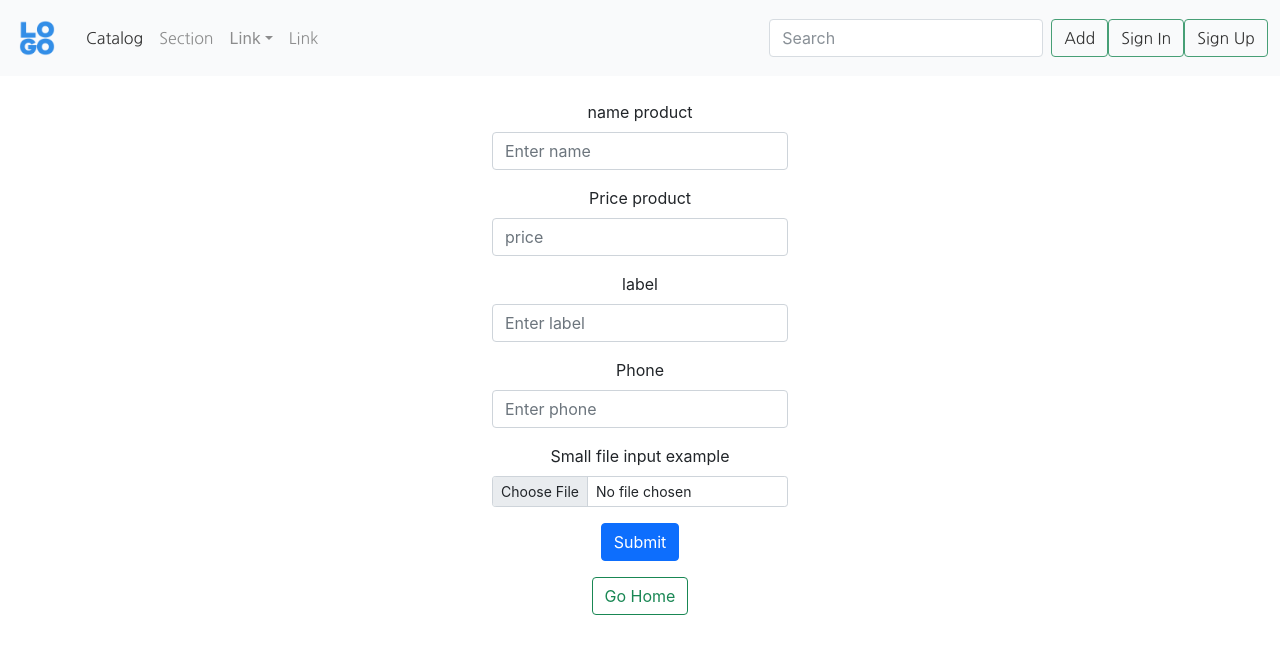
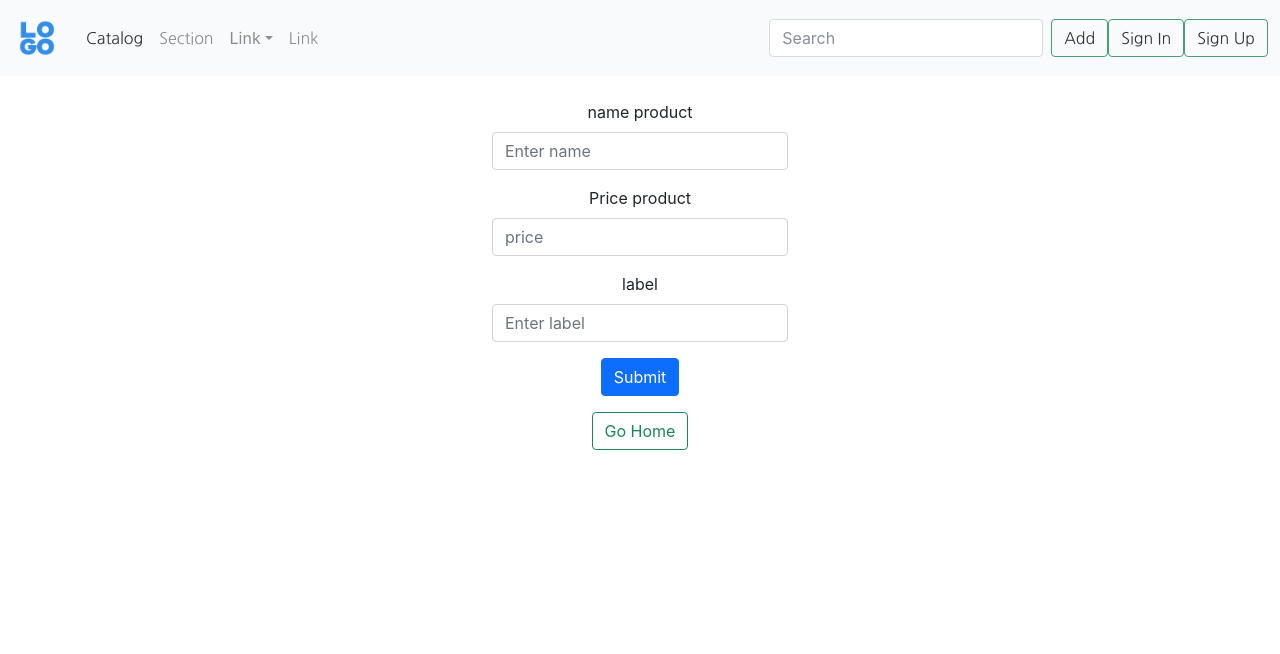
Before and after one commit to AbdullaevN/shop, a React (Create React App) app: page /create in a window 1280 px wide. Shown: the top 654 px of the page. Built offline with nearby package versions, Linux system fonts and the light colour scheme.

Commit message:
create card

```diff
--- a/db.json
+++ b/db.json
@@ -15,6 +15,12 @@
       "label": "gre4",
       "file": "",
       "id": 3
+    },
+    {
+      "name": "Twinkle Necklace",
+      "price": "100$",
+      "label": "Gold twinkle star necklace 14K gold filled chain Diamond cut chain Spring ring clasp SIZE NOTES 15\" long with 2\" extender SUSTAINABLY MADE From Christine Elizabeth Jewelry (Elmira, New York) Hand made in Elmira Sustainable Values: #5: Safe, livable, dignified employment, #9: No animal cruelty",
+      "id": 4
     }
   ]
 }
--- a/src/components/AddedCard/AddedCard.js
+++ b/src/components/AddedCard/AddedCard.js
@@ -27,8 +27,6 @@ const AddedCard = () => {
             <ListGroup className="list-group-flush">
               <ListGroupItem className="inp">{item.name}</ListGroupItem>
               <ListGroupItem className="inp">{item.price}</ListGroupItem>
-              <ListGroupItem className="inp">{item.phone}</ListGroupItem>
-              <ListGroupItem className="inp">{item.label}</ListGroupItem>
               <ListGroupItem className="inp">{item.label}</ListGroupItem>
             </ListGroup>
             <Card.Body>
--- a/src/components/CreateCard/CreateCard.js
+++ b/src/components/CreateCard/CreateCard.js
@@ -11,8 +11,7 @@ const CreateCard = () => {
     name: "",
     price: "",
     label: "",
-    phone: "",
-    file: "",
+
   });
 
   const data = useContext(mainContext);
@@ -22,9 +21,8 @@ const CreateCard = () => {
   const schema = yup.object().shape({
     name: yup.string().min(2).max(30).required("Required"),
     price: yup.string().min(2).max(30).required("Required"),
-    phone: yup.string().min(9).max(30).required("Required"),
-    label: yup.string().min(4).max(6).required("Required"),
-    file: yup.string(),
+    label: yup.string().min(4).max(1000).required("Required"),
+
   });
   return (
     <div>
@@ -38,9 +36,9 @@ const CreateCard = () => {
           initialValues={{
             name: "",
             price: "",
-            phone: "",
+
             label: "",
-            file: "",
+
           }}
         >
           {({ handleSubmit, handleChange, values, touched, errors }) => (
@@ -74,6 +72,7 @@ const CreateCard = () => {
                 <Form.Label>label</Form.Label>
                 <Form.Control
                   name="label"
+                  style={{ height: " " }}
                   onChange={handleChange}
                   type="label"
                   placeholder="Enter label"
@@ -82,28 +81,8 @@ const CreateCard = () => {
                   value={values.label}
                 />
               </Form.Group>
-              <Form.Group className="mb-3" controlId="formBasicEmail">
-                <Form.Label>Phone</Form.Label>
-                <Form.Control
-                  name="phone"
-                  onChange={handleChange}
-                  type="number"
-                  placeholder="Enter phone"
-                  isValid={!errors.phone && touched.phone}
-                  isInvalid={!!errors.phone}
-                  value={values.phone}
-                />
-              </Form.Group>
-              <Form.Group controlId="formFileSm" className="mb-3">
-                <Form.Label>Small file input example</Form.Label>
-                <Form.Control
-                  name="file"
-                  onChange={handleChange}
-                  type="file"
-                  size="sm"
-                  value={values.file}
-                />
-              </Form.Group>
+
+
 
               <Button variant="primary" type="submit">
                 Submit
```
